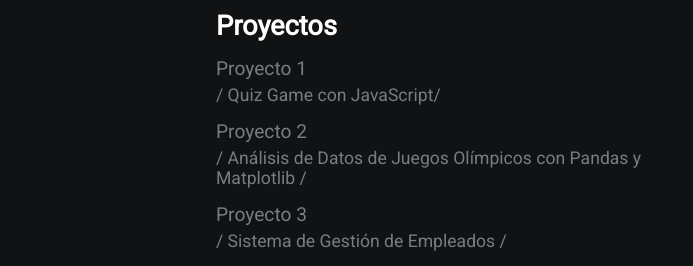
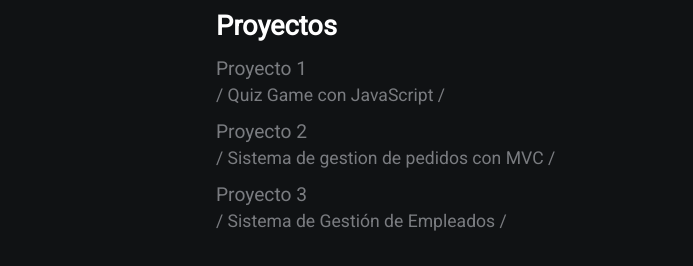
Before and after one commit to joamoyano/Joamoyano.github.io, a plain HTML site: page index.html in a window 1280 px wide. Shown: the part 414-680 px from the top of the page, 424-1117 px from the left. Drawn offline with Linux system fonts and the light colour scheme.

Commit message:
git push origin main

```diff
--- a/index.html
+++ b/index.html
@@ -31,8 +31,8 @@
                 </div>
             </section>
             <h2>Proyectos</h2>
-            <a href="https://github.com/joamoyano/TriviaGamer">Proyecto 1</a><p> /  Quiz Game con JavaScript/ </p>
-            <a href="#">Proyecto 2</a><p> / Análisis de Datos de Juegos Olímpicos con Pandas y Matplotlib /</p>
+            <a href="https://github.com/joamoyano/TriviaGamer">Proyecto 1</a><p> / Quiz Game con JavaScript / </p>
+            <a href="#">Proyecto 2</a><p> / Sistema de gestion de pedidos con MVC /</p>
             <a href="#">Proyecto 3</a><p> / Sistema de Gestión de Empleados /</p>
 
             <h2>Contacto</h2>
```
